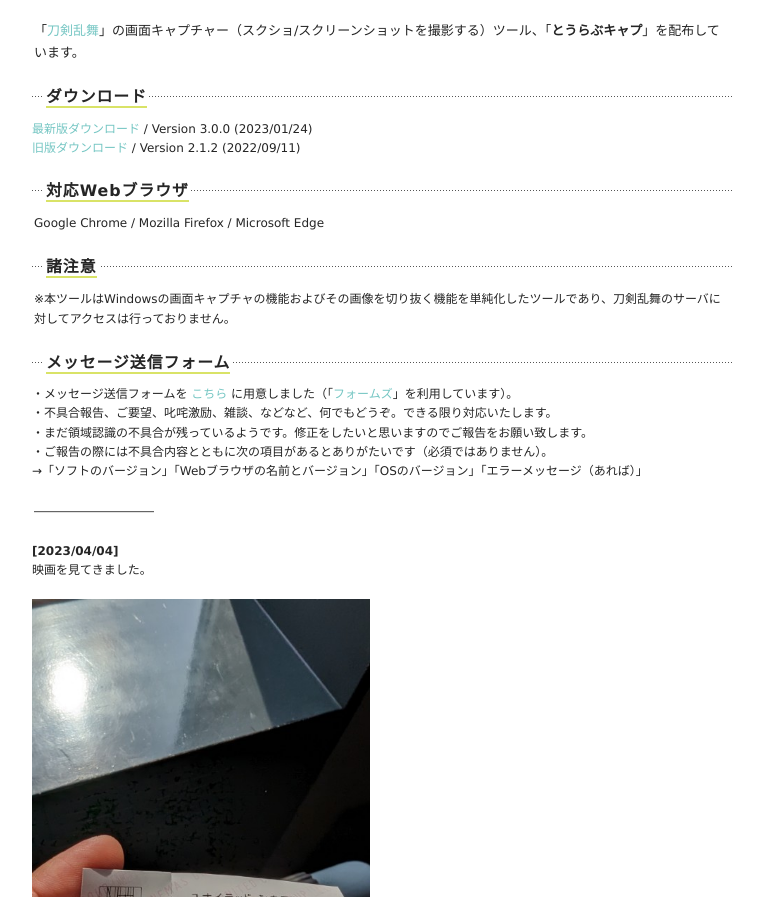
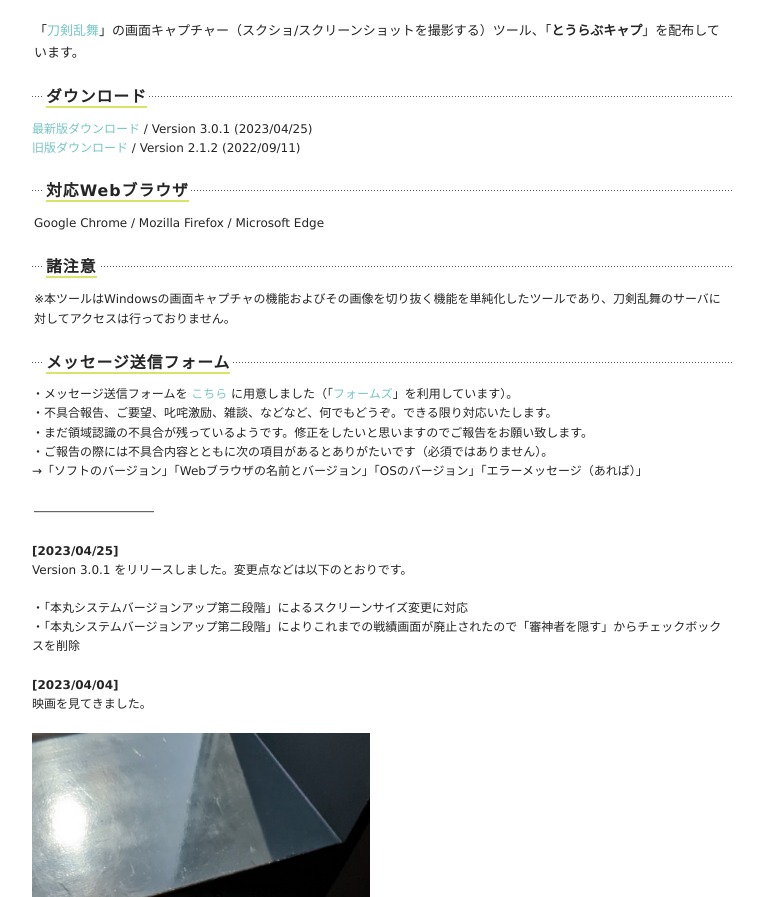
Before and after one commit to nikukyugamer/sword-sword-ranbu, a PHP site: page / in a window 1280 px wide. Shown: the part 147-1044 px from the top of the page, without its empty margins (258-1021 px from the left). Run offline with PHP 8.4, Linux system fonts and the light colour scheme.

Commit message:
feat: 🎸 v3.0.1 をリリース (#46)

```diff
--- a/index.php
+++ b/index.php
@@ -83,7 +83,7 @@ height="0" width="0" style="display:none;visibility:hidden"></iframe></noscript>
 <div class="h3"><h3><strong>ダウンロード</strong></h3></div>
 <ul class="download">
   <li>
-    <a href="./TouLoveCap_Ver_3_0_0.zip" onclick="ga('send','pageview','/TouLoveCap/TouLoveCap_Ver_3_0_0.zip');">最新版ダウンロード</a> / Version 3.0.0 (2023/01/24)
+    <a href="./TouLoveCap_Ver_3_0_1.zip" onclick="ga('send','pageview','/TouLoveCap/TouLoveCap_Ver_3_0_1.zip');">最新版ダウンロード</a> / Version 3.0.1 (2023/04/25)
   </li>
   <li>
     <a href="./TouLoveCap_Ver_2_1_2.zip" onclick="ga('send','pageview','/TouLoveCap/TouLoveCap_Ver_2_1_2.zip');">旧版ダウンロード</a> / Version 2.1.2 (2022/09/11)
@@ -111,6 +111,19 @@ height="0" width="0" style="display:none;visibility:hidden"></iframe></noscript>
 <p></p>
 
 <p>――――――――――</p>
+
+<div>
+  <span style="font-weight: bold;">[2023/04/25]</span>
+  <br>
+  Version 3.0.1 をリリースしました。変更点などは以下のとおりです。
+  <br><br>
+  <ul>
+    <li>・「本丸システムバージョンアップ第二段階」によるスクリーンサイズ変更に対応</li>
+    <li>・「本丸システムバージョンアップ第二段階」によりこれまでの戦績画面が廃止されたので「審神者を隠す」からチェックボックスを削除</li>
+  </ul>
+</div>
+
+<br>
 
 <div>
   <span style="font-weight: bold;">[2023/04/04]</span>
```
Also changed, not shown: 1 other file.
